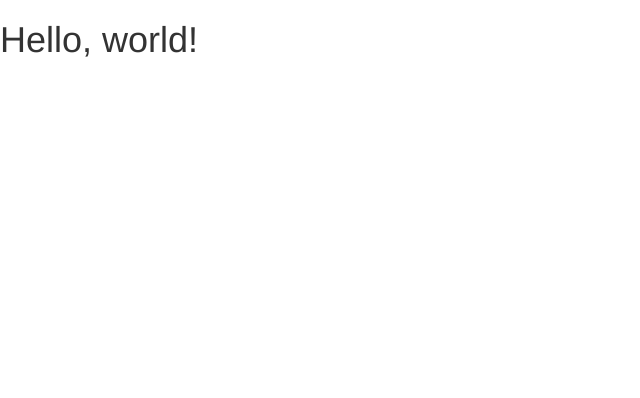
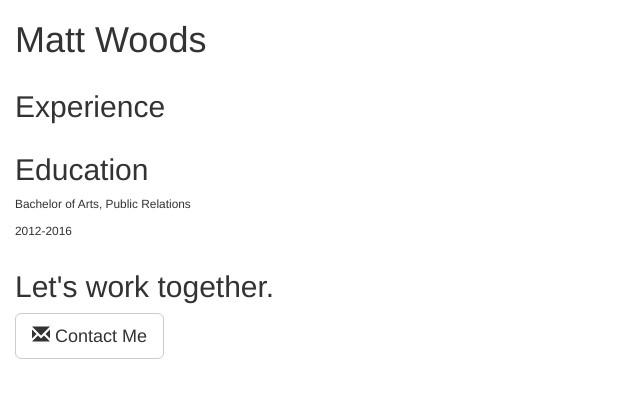
Before and after one commit to matopher/resume-matt-okcoders, a plain HTML site: page index.html in a window 1280 px wide. Shown: the whole page, without its empty margins (0-640 px from the left). Drawn offline with nearby package versions, Linux system fonts and the light colour scheme.

Commit message:
Added section headings and contact button

```diff
--- a/index.html
+++ b/index.html
@@ -5,7 +5,7 @@
     <meta http-equiv="X-UA-Compatible" content="IE=edge">
     <meta name="viewport" content="width=device-width, initial-scale=1">
     <!-- The above 3 meta tags *must* come first in the head; any other head content must come *after* these tags -->
-    <title>Bootstrap 101 Template</title>
+    <title>Matt Woods Resume</title>
 
     <!-- Bootstrap -->
     <link href="css/bootstrap.min.css" rel="stylesheet">
@@ -18,7 +18,28 @@
     <![endif]-->
   </head>
   <body>
-    <h1>Hello, world!</h1>
+    <div class="container-fluid">
+      <h1>Matt Woods</h1>
+    </div>
+
+    <div class="container-fluid">
+      <h2>Experience</h2>
+    </div>
+
+    <div class="container-fluid">
+      <h2>Education</h2>
+      <div class="small">
+        <p >Bachelor of Arts, Public Relations</p>
+        <p>2012-2016</p>
+      </div>
+    </div>
+
+    <div class="container-fluid">
+      <h2>Let's work together.</h2>
+    <button type="button" class="btn btn-default btn-lg">
+      <span class="glyphicon glyphicon-envelope" aria-hidden="true"></span> Contact Me
+  </button>
+    </div>
 
     <!-- jQuery (necessary for Bootstrap's JavaScript plugins) -->
     <script src="https://ajax.googleapis.com/ajax/libs/jquery/1.12.4/jquery.min.js"></script>
```
